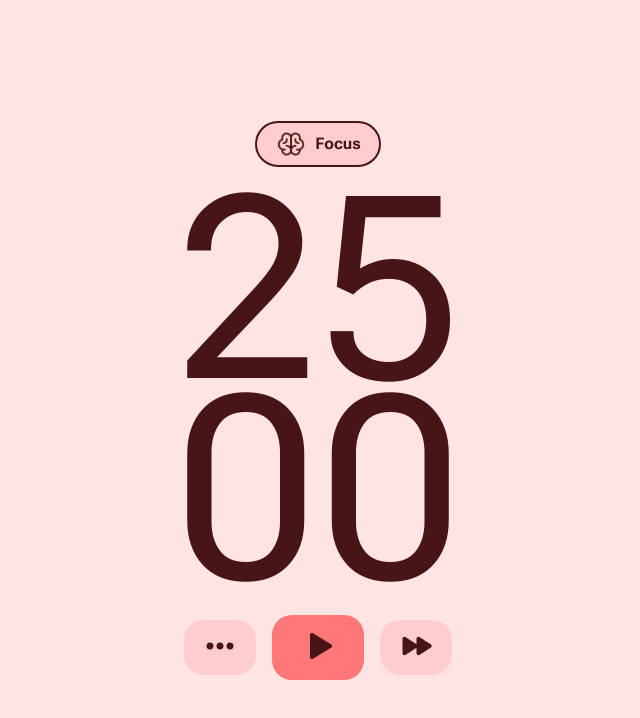
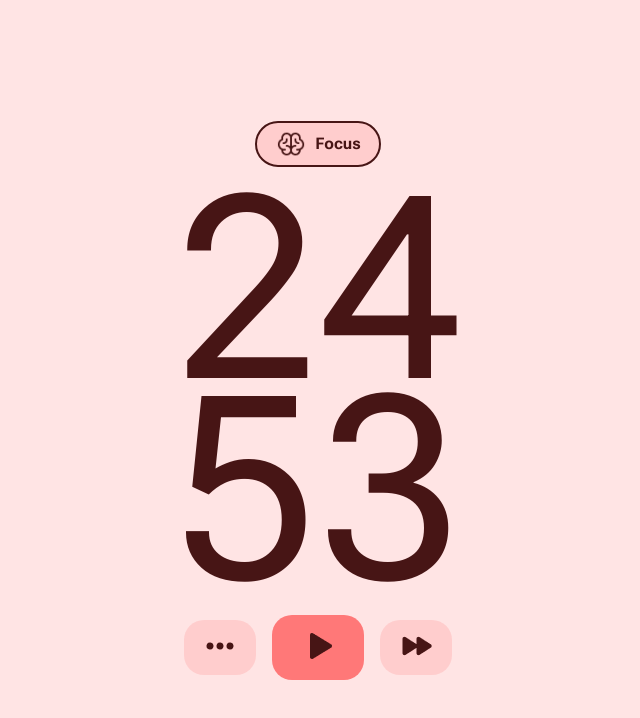
Before and after one commit to jwalker-swe/pom-pom, a React (Create React App) app: page / in a window 1280 px wide. Shown: the top 718 px of the page, without its empty margins (322-962 px from the left). Built offline with nearby package versions, Linux system fonts and the light colour scheme.

Commit message:
Feat: working countdown timer

```diff
--- a/src/App.js
+++ b/src/App.js
@@ -10,7 +10,6 @@ const skipBtnLogo = process.env.PUBLIC_URL + '/images/icons/ph_fast-forward-fill
 let playBtnColor;
 let btnColor;
 
-
 playBtnColor = 'rgba(255, 76, 76, 0.71)';
 btnColor = 'rgba(255, 76, 76, 0.15';
 
@@ -20,7 +19,7 @@ function App() {
     <div className="App">
       <div className="Canvas">
         <Chip />
-        <Timer />
+        <Timer duration={25 * 60} />
         <div className='btns-container'>
           <Btn btnLogo={settingsBtnLogo} bgColor={btnColor} btnPadding={'10px 20px'}/>
           <Btn btnLogo={playBtnLogo} bgColor={playBtnColor} btnPadding={'15px 30px'}/>
--- a/src/components/Timer.js
+++ b/src/components/Timer.js
@@ -1,34 +1,52 @@
 // Create the timer that will change initial value based on inputs from user and current state user is in
+import React, {useState, useEffect} from 'react';
+import '../styles/Timer.css';
 
 
-import '../styles/Timer.css';
+function Timer({ duration }) {
 
-let startingMinutes = 25;
-let secondsRemaining = startingMinutes * 60;
+  const [state, setState] = useState('Focus');
+  const [time, setTime] = useState(duration);
 
-const countdown = function() {
-  const minutes = Math.floor(secondsRemaining / 60);
-  let seconds = secondsRemaining % 60;
+  useEffect(() => {
+    setTimeout(() => {
+      if (time > 0) {
+        setTime(time-1);
+      };
+      if (time === 0) {
+        setState('Short Break');
+      }
+    }, 1000)
+  }, [time])
 
-  if ( seconds < 10 ) {
-    seconds = '0' + seconds;
-  } else {
-    seconds = seconds;
+  const getFormattedTime = (time) => {
+    let totalSeconds = time;
+    let totalMinutes = parseInt(Math.floor(totalSeconds / 60));
+
+    let seconds = parseInt(totalSeconds % 60);
+    let minutes = parseInt(totalMinutes % 60);
+
+    if (seconds < 10) {
+      seconds = '0' + seconds;
+    };
+
+    if (minutes < 10) {
+      minutes = '0' + minutes;
+    }
+
+    let formattedTime = {
+      currentSeconds: seconds,
+      currentMinutes: minutes
+    }
+
+    return formattedTime;
   }
-
-  secondsRemaining--;
-}
-
-
-
-function Timer() {
-  setInterval(countdown, 1000);
 
   return (
     <div className='container timer-container'>
         <h1 className='timer-clock'>
-            <span className='minutes'>25</span>
-            <span className='seconds'>00</span>
+            <span className='minutes'>{getFormattedTime(time).currentMinutes}</span>
+            <span className='seconds'>{getFormattedTime(time).currentSeconds}</span>
         </h1>
     </div>
   );
```
Also changed, not shown: src/countdown.js (deleted, +0 -20 lines).
